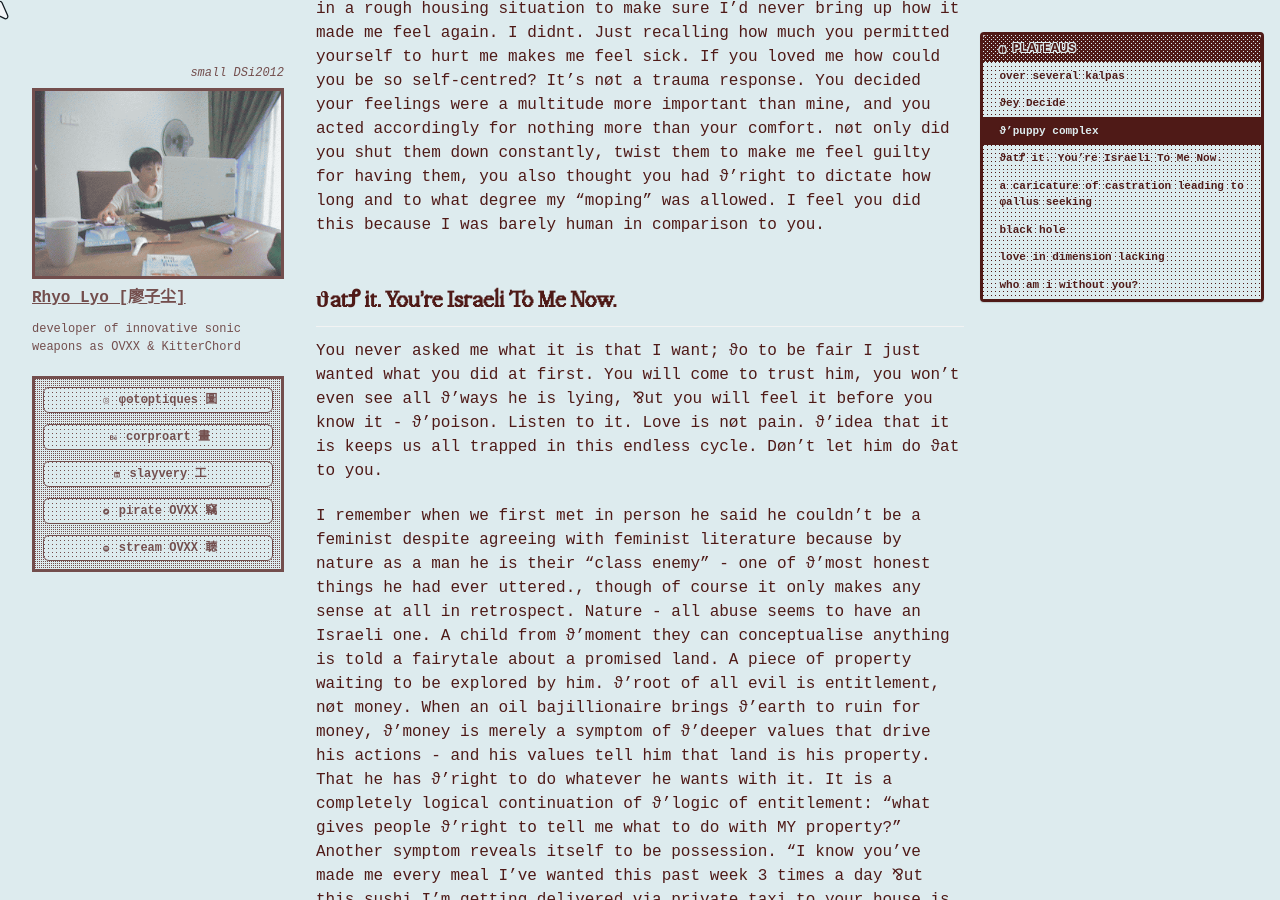
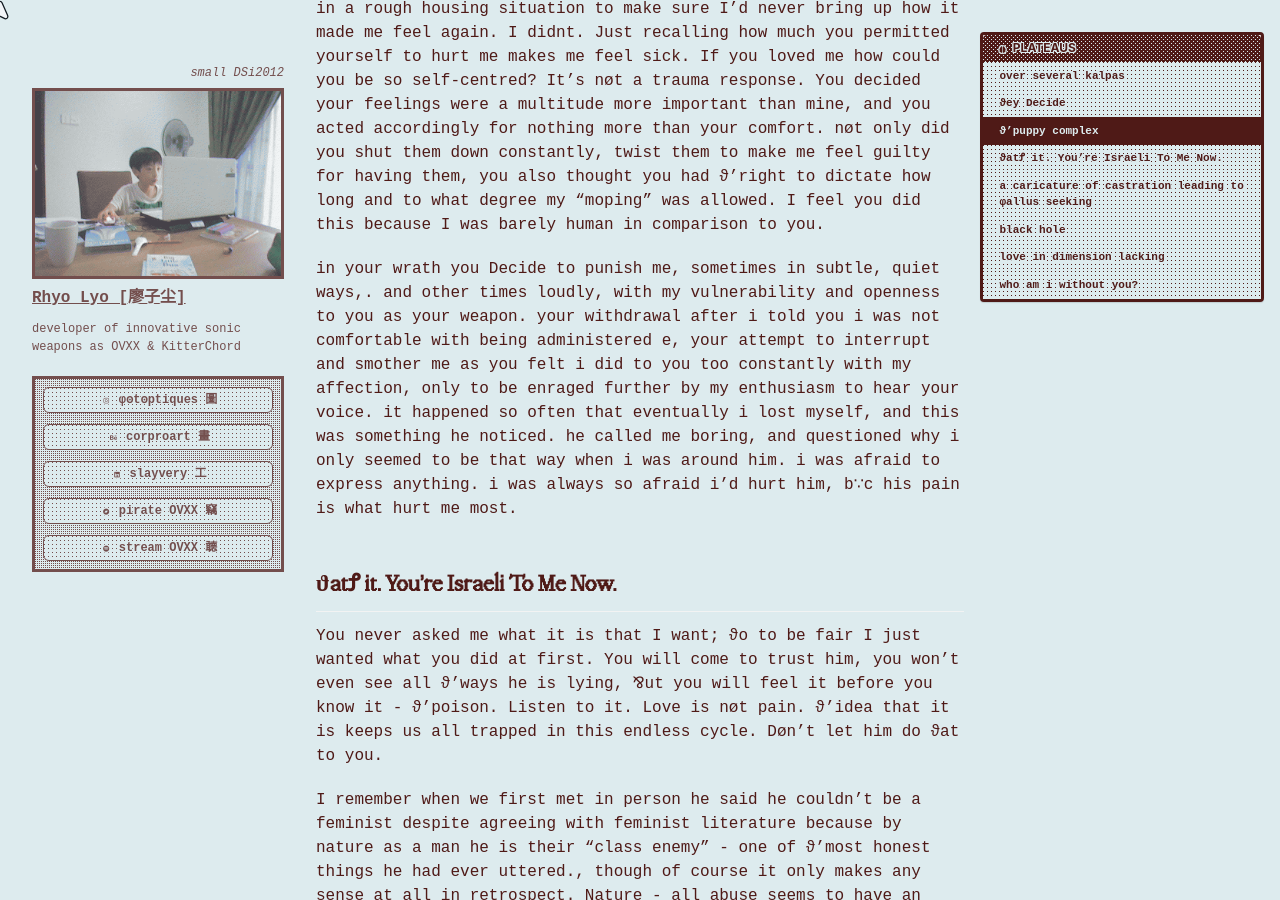
Before and after one commit to cryotato/cryotato.github.io, a Jekyll site: the page built from _pages/2026-01-01-spiralings.md, in a window 1280 px wide and 900 px high, scrolled down 4400 px. Built offline with Jekyll 4.4.1, drawn with Linux system fonts in a browser that asks for light colours; cached includes are drawn as plain includes; some web fonts are replaced; some of the changed text lies outside the part shown.

Commit message:
Update 2026-01-01-spiralings.md

```diff
--- a/_pages/2026-01-01-spiralings.md
+++ b/_pages/2026-01-01-spiralings.md
@@ -51,6 +51,9 @@ After I failed to follow his orders to his expectations - failing to spot a benc
 
 I told him he was nøt funny, leaving a faceprint of tears on his jumper. Of course by ϑ'next day, he declared he was sick and exhausted by my “moping and bitching,” that I had “no right to be upset” because I “was ϑ'one that hurt him,” and using ϑ'most hurtful words he could conjure up he called me insufferable to be around - and used it as justification for leaving me out when i was in a rough housing situation to make sure I'd never bring up how it made me feel again. I didnt. Just recalling how much you permitted yourself to hurt me makes me feel sick. If you loved me how could you be so self-centred? It’s nøt a trauma response. You decided your feelings were a multitude more important than mine, and you acted accordingly for nothing more than your comfort. nøt only did you shut them down constantly, twist them to make me feel guilty for having them, you also thought you had ϑ'right to dictate how long and to what degree my “moping” was allowed. I feel you did this because I was barely human in comparison to you.
 
+in your wrath you Decide to punish me, sometimes in subtle, quiet ways,. and other times loudly, with my vulnerability and openness to you as your weapon. your withdrawal after i told you i was not comfortable with being administered e, your attempt to interrupt and smother me as you felt i did to you too constantly with my affection, only to be enraged further by my enthusiasm to hear your voice. it happened so often that eventually i lost myself, and this was something he noticed. he called me boring, and questioned why i only seemed to be that way when i was around him. i was afraid to express anything. i was always so afraid i’d hurt him, b∵c his pain is what hurt me most. <!-- 21/1/26 -->
+
+
 ## ϑatꝬ it. You're Israeli To Me Now.
 
 You never asked me what it is that I want; ϑo to be fair I just wanted what you did at first. You will come to trust him, you won't even see all ϑ'ways he is lying, ⅋ut you will feel it before you know it - ϑ'poison. Listen to it. Love is nøt pain. ϑ'idea that it is keeps us all trapped in this endless cycle. Døn't let him do ϑat to you.
@@ -81,6 +84,8 @@ as real his suffering may be, he fetishized it to keep himself aesthetically ϑ'
 
 he's an underground man, little tyrant. “It’s in despair that you discover ϑ'most intense pleasure, especially when you are acutely conscious of ϑ'hopelessness of your prædicament”. abstract: husbant exhibited textbook signs of covert npd. i spent a lot of time ψychoanalyizing him, to justify ϑ'ways he was hurting me. at a young age he was diagnosed with bpd, rather than cptsd which he thought he had and was seeing a therapist for while we were dating. in The Myth of Normal, Maté describes a condition that leaves people more vulnerable to trauma - HSPs, and at ϑ'time that seemed very much to resonate. all these were misdiagnoses. when i fell into reading about covert npd, everything seemed to come together.
 
+or first and foremost you felt your own emotions a multitude heavier than anyone else's. & so my pain could not be understood as anything ⅋ut annoyance, insecurity, shame, anger. it had always been about you. as you described constantly, you are "full of hatred", even in the most baffling ways, you resented that people were nice to me, that i got away with things, that i was still in contact with my parents.., and most of all, that i loved you. <!-- 21/1/26 -->
+
 you have npd. you have npd and i wish you healing. i know you do love in your own way, even if you cannot feel it ϑ'same way i do. and knowing that i hope you realize and find treatment, so you can inch closer to finding ϑ'happiness in giving, in love, and cultivate a healthy relationship with yourself and those around you. It is terrifying to think you are just a meat puppet, that we may be strung by our nerves, determined by chemicals,, despite your own hegelian dialectical understanding of free will vs deterministic agency. In this way i can forgive you, though it is another way of doing ϑ'self-victimizing for you. It sounds hard having covert npd, it really does. I am grateful for all ϑ'love i felt for you, love you could only feel in a dimension lacking. Mathematically. Godspeed.
 
 ## who am i without you?
```
